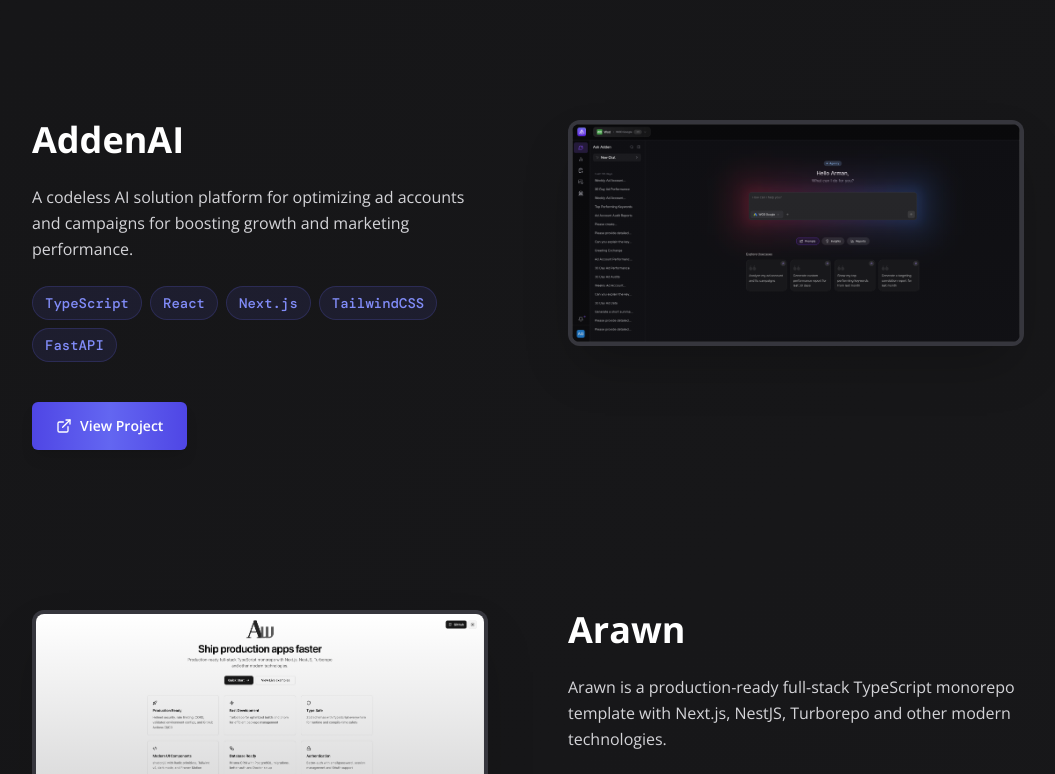
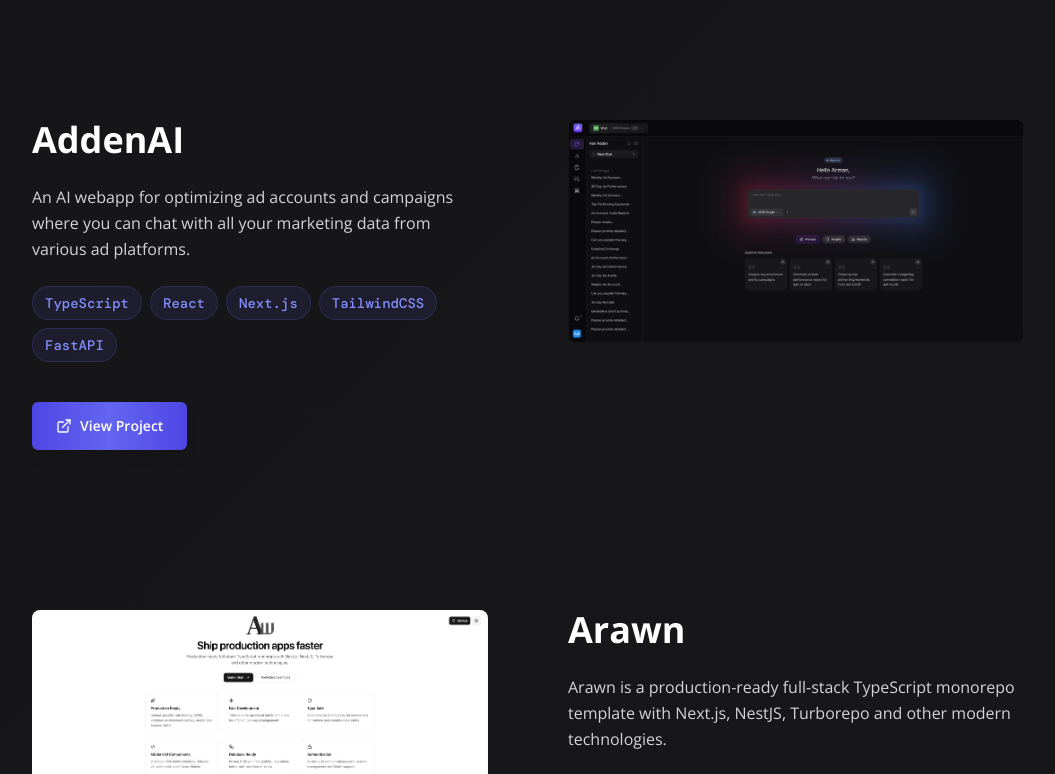
Before and after one commit to CarboxyDev/carboxy.tech, a Next.js app: page / in a window 1280 px wide. Shown: the part 2380-3154 px from the top of the page, without its empty margins (112-1167 px from the left). Built offline with nearby package versions, Linux system fonts and the light colour scheme; what tailwindcss-debug-screens would draw is missing.

Commit message:
Add lightbox preview support to project images

```diff
--- a/package.json
+++ b/package.json
@@ -24,7 +24,8 @@
     "react": "^19.1.1",
     "react-dom": "^19.1.1",
     "tailwind-merge": "^2.6.0",
-    "tailwindcss-animate": "^1.0.7"
+    "tailwindcss-animate": "^1.0.7",
+    "yet-another-react-lightbox": "^3.25.0"
   },
   "devDependencies": {
     "@types/node": "^24.3.0",
--- a/src/app/(home)/projects.tsx
+++ b/src/app/(home)/projects.tsx
@@ -2,6 +2,7 @@
 
 import { SectionHeading } from '@/components/home/section-heading';
 import { GithubIcon } from '@/components/icons/social-icons';
+import { ImageLightbox } from '@/components/image-lightbox';
 import { ImageWithSkeleton } from '@/components/ui/image-with-skeleton';
 import { PrimaryButton } from '@/components/ui/primary-button';
 import { Button } from '@/components/vendor/button';
@@ -106,13 +107,7 @@
             <CarouselNext />
           </Carousel>
         ) : (
-          <ImageWithSkeleton
-            src={'/' + images[0]}
-            alt={`${title} preview`}
-            height={400}
-            width={640}
-            priority
-          />
+          <ImageLightbox images={images} alt={`${title} preview`} />
         )}
       </div>
     </section>
--- /dev/null
+++ b/src/components/image-lightbox.tsx
@@ -0,0 +1,92 @@
+'use client';
+
+import { cn } from '@/lib/utils';
+import { useState } from 'react';
+import Lightbox from 'yet-another-react-lightbox';
+import Zoom from 'yet-another-react-lightbox/plugins/zoom';
+import 'yet-another-react-lightbox/styles.css';
+
+interface ImageLightboxProps {
+  images: string[];
+  alt: string;
+  className?: string;
+}
+
+export const ImageLightbox = ({
+  images,
+  alt,
+  className,
+}: ImageLightboxProps) => {
+  const [isOpen, setIsOpen] = useState(false);
+  const [currentIndex, setCurrentIndex] = useState(0);
+
+  const slides = images.map((image) => ({
+    src: '/' + image,
+    alt: alt,
+  }));
+
+  return (
+    <>
+      <div
+        className={cn(
+          'group relative cursor-zoom-in overflow-hidden rounded-lg',
+          className
+        )}
+        onClick={() => {
+          setCurrentIndex(0);
+          setIsOpen(true);
+        }}
+      >
+        <div className="absolute inset-0 z-10 bg-black/0 transition-all duration-300 group-hover:bg-black/20" />
+        <div className="absolute inset-0 z-20 flex items-center justify-center opacity-0 transition-all duration-300 group-hover:opacity-100">
+          <div className="rounded-full bg-white/10 px-4 py-2 text-sm font-medium text-white backdrop-blur-sm">
+            Click to preview
+          </div>
+        </div>
+        {images[0] && (
+          <img
+            src={'/' + images[0]}
+            alt={alt}
+            className="h-full w-full object-contain transition-transform duration-500 group-hover:scale-105"
+          />
+        )}
+      </div>
+
+      <Lightbox
+        open={isOpen}
+        close={() => setIsOpen(false)}
+        slides={slides}
+        index={currentIndex}
+        plugins={[Zoom]}
+        zoom={{
+          maxZoomPixelRatio: 3,
+          scrollToZoom: true,
+        }}
+        styles={{
+          container: {
+            backgroundColor: 'rgba(20, 20, 22, 0.95)',
+            backdropFilter: 'blur(8px)',
+          },
+          button: {
+            filter: 'none',
+          },
+        }}
+        render={{
+          buttonPrev: images.length <= 1 ? () => null : undefined,
+          buttonNext: images.length <= 1 ? () => null : undefined,
+        }}
+        carousel={{
+          finite: images.length <= 1,
+        }}
+        controller={{
+          closeOnBackdropClick: true,
+        }}
+        animation={{
+          fade: 300,
+          swipe: 300,
+          zoom: 300,
+        }}
+      />
+    </>
+  );
+};
--- a/src/lib/config/projects.ts
+++ b/src/lib/config/projects.ts
@@ -14,7 +14,7 @@
     id: 'adden-ai',
     title: 'AddenAI',
     description:
-      'A codeless AI solution platform for optimizing ad accounts and campaigns for boosting growth and marketing performance.',
+      'An AI webapp for optimizing ad accounts and campaigns where you can chat with all your marketing data from various ad platforms.',
     href: 'https://adden.ai/sign-in',
     images: ['adden3.png'],
     techStack: ['TypeScript', 'React', 'Next.js', 'TailwindCSS', 'FastAPI'],
```
Also changed, not shown: 1 other file (tests, documents, lock files or other folders).
